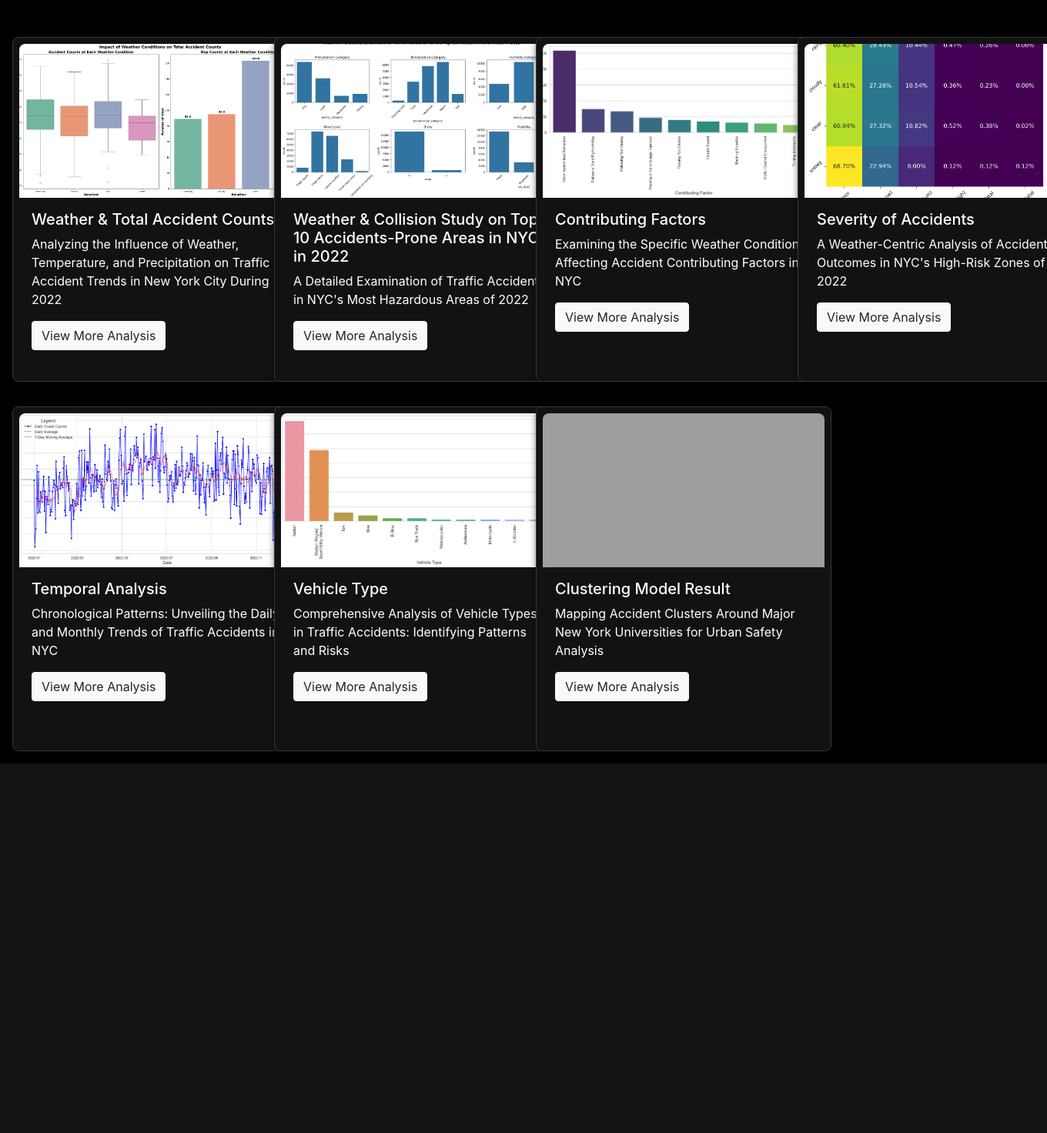
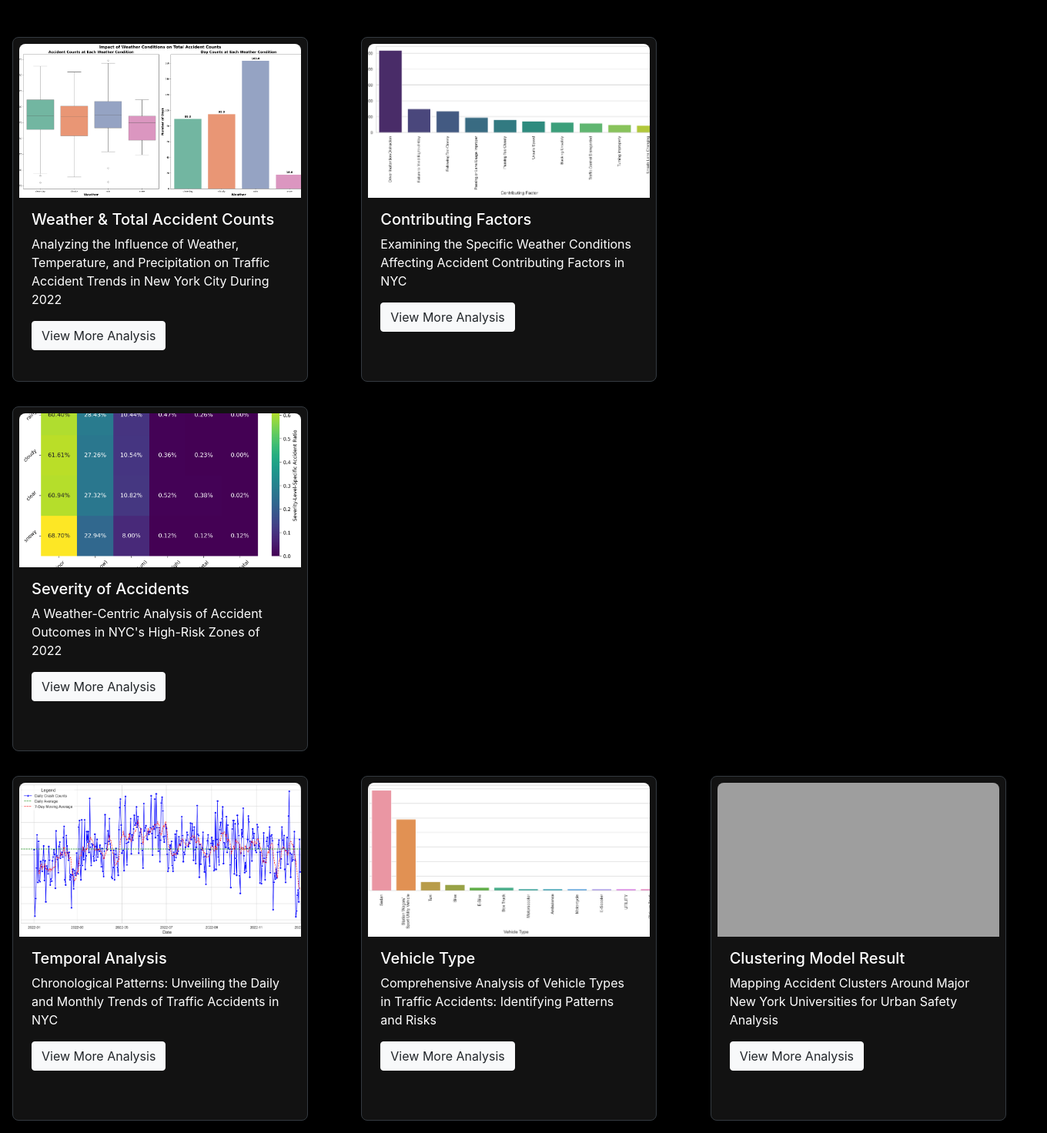
Before and after one commit to ReiannaLiu/MotorVehicleCollision, a Flask app: page /analysis_board in a window 1360 px wide; the page is wider, and only the part inside the window is pictured. Shown: the part 68-1540 px from the top of that part at 77% size. Before the commit the page ends 1060 px from the top of that part, so only its background shows below. Run offline with Flask 3, Linux system fonts and the light colour scheme; parts of the project's set-up code (start-up, migrations or seed data) failed here and were passed over; some libraries are stand-ins or nearby versions; grey boxes are pictures that could not be loaded.

Commit message:
deleted weather condition on top 10 card

```diff
--- a/templates/analysis.html
+++ b/templates/analysis.html
@@ -68,7 +68,7 @@
 
 
             <!-- Weather & Total Accident Counts-->
-            <div class="col-md-3 col-sm-6 column-custom">
+            <div class="col-md-4 col-sm-6 column-custom">
                 <div class="card card-custom">
                     <img src="static\images\weather_totalcount.png" class="card-img-top card-img-custom"
                         alt="Weather & Total Accident Counts">
@@ -136,9 +136,9 @@
             </div>
 
 
+<!--
+            <div class="col-md-4 col-sm-6 column-custom">
 
-            <div class="col-md-3 col-sm-6 column-custom">
-                <!--Distribution of Vehicle Types Involved-->
                 <div class="card card-custom">
                     <img src="static\images\accidentcounts_weather_top10.png"
                         class="card-img-top card-img-custom"
@@ -146,14 +146,14 @@
                     <div class="card-body">
                         <h5 class="card-title">Weather & Collision Study on Top 10 Accidents-Prone Areas in NYC in 2022</h5>
                         <p class="card-text">A Detailed Examination of Traffic Accidents in NYC's Most Hazardous Areas of 2022 </p>
-                        <!-- Button trigger modal -->
+
                         <a href="#" class="btn btn-light" data-toggle="modal" data-target="#analysisModal2">View More
                             Analysis</a>
 
-                        <!-- Modal -->
+
                         <div class="modal fade" id="analysisModal2" tabindex="-1" role="dialog"
                             aria-labelledby="analysisModalLabel2" aria-hidden="true">
-                            <div class="modal-dialog modal-lg" role="document"> <!-- Use modal-lg or modal-xl here -->
+                            <div class="modal-dialog modal-lg" role="document">
                                 <div class="modal-content">
                                     <div class="modal-header">
                                         <h5 class="modal-title" id="analysisModalLabel">Weather & Collision Study on Top 10 Accidents-Prone Areas in NYC in 2022</h5>
@@ -186,12 +186,12 @@
                         </div>
                     </div>
                 </div>
-            </div>
+            </div> -->
 
 
 
 
-            <div class="col-md-3 col-sm-6 column-custom">
+            <div class="col-4 col-sm-6 column-custom">
                 <!--Top 10 Contributing Factors-->
                 <div class="card card-custom">
                     <img src="static\images\top_contributing_factors.png" class="card-img-top card-img-custom"
@@ -247,7 +247,7 @@
 
 
 
-            <div class="col-md-3 col-sm-6 column-custom">
+            <div class="col-md-4 col-sm-6 column-custom">
                 <!-- Accidents by Different Time Aggregation -->
                 <div class="card card-custom">
                     <img src="static\images\severity_weather_top10.png" class="card-img-top card-img-custom"
@@ -307,7 +307,7 @@
 
 
             <!-- Weather & Total Accident Counts-->
-            <div class="col-md-3 col-sm-6 column-custom">
+            <div class="col-md-4 col-sm-6 column-custom">
                 <div class="card card-custom">
                     <img src="static\images\daily_crash_counts.png" class="card-img-top card-img-custom"
                         alt="Temporal Analysis">
@@ -365,7 +365,7 @@
 
 
 
-            <div class="col-md-3 col-sm-6 column-custom">
+            <div class="col-md-4 col-sm-6 column-custom">
                 <!--Distribution of Vehicle Types Involved-->
                 <div class="card card-custom">
                     <img src="static\images\detailed_vehicle_type_distribution.png"
@@ -412,7 +412,7 @@
 
 
 
-            <div class="col-md-3 col-sm-6 column-custom">
+            <div class="col-md-4 col-sm-6 column-custom">
                 <!--Top 10 Contributing Factors-->
                 <div class="card card-custom">
                     <img src="static\images\clustering_nyu.png" class="card-img-top card-img-custom"
```
